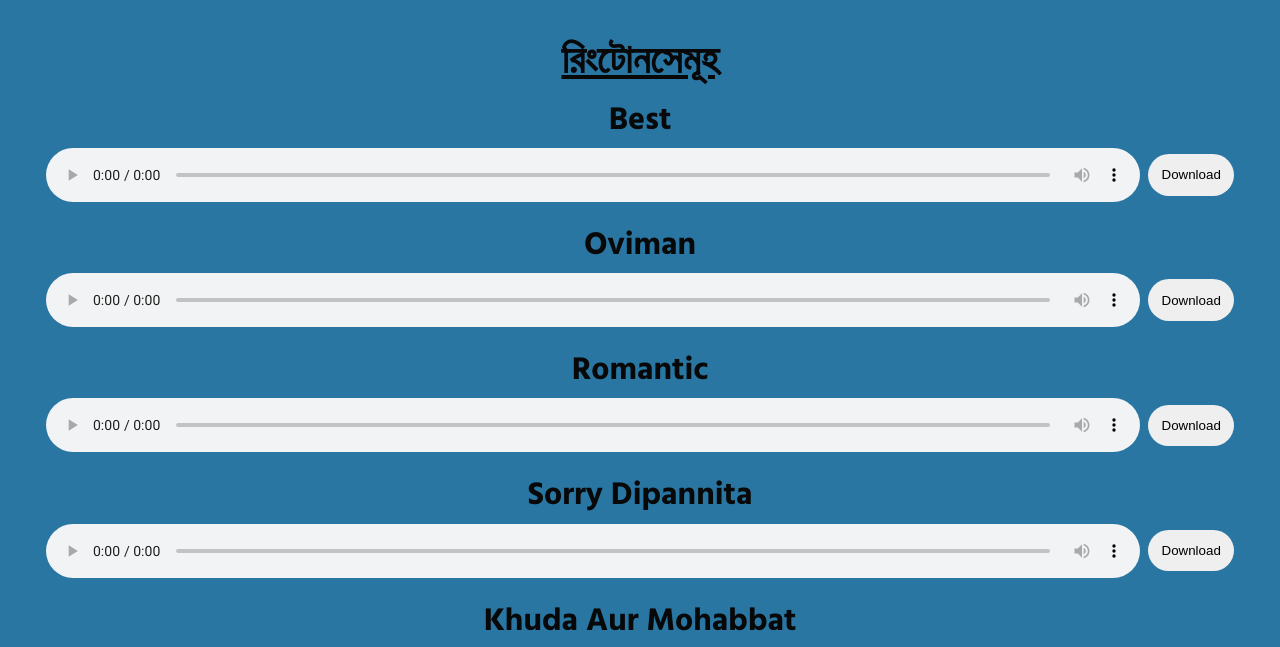
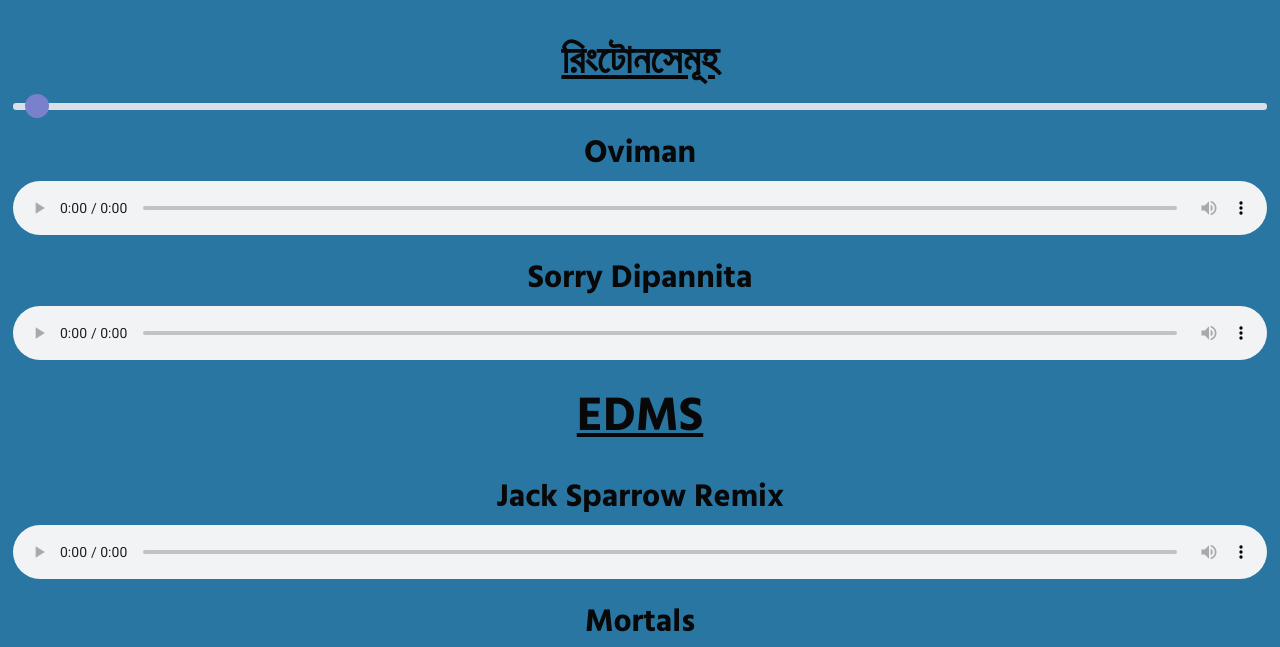
Before and after one commit to SamratBarai/samrats-work, a website: page htmls/ringtone.html in a window 1280 px wide. Shown: the part 132-779 px from the top of the page. Drawn offline with Linux system fonts and the light colour scheme; a web font is replaced by a local one.

Commit message:
Add volume controls

```diff
--- a/css/poems.css
+++ b/css/poems.css
@@ -11,7 +11,36 @@
   display: flex;
   flex-direction: column;
   align-items: center;
-  font-size: 1.1em;
+  font-size: 1em;
+}
+
+.audio-con {
+  display: flex;
+  flex-direction: column;
+  align-items: center;
+  gap: 1em;
+}
+
+#audio {
+  width: 98%;
+}
+
+#volume {
+  -webkit-appearance: none;
+  width: 95%;
+  height: 7px;
+  outline: none;
+  background: #dcdde6;
+  border-radius: 3px;
+}
+#volume::-webkit-slider-thumb {
+  -webkit-appearance: none;
+  appearance: none;
+  width: 24px;
+  height: 24px;
+  border-radius: 24px;
+  cursor: pointer;
+  background: #7a81cc;
 }
 
 .footer {
--- a/css/ringtone.css
+++ b/css/ringtone.css
@@ -1,6 +1,7 @@
 .rings-container {
   display: flex;
   flex-direction: column;
+  align-items: center;
   gap: 1em;
 }
 
@@ -9,10 +10,11 @@
   flex-direction: column;
   align-items: center;
   justify-content: center;
+  width: 100%;
   gap: 0.2em;
 }
 .audio-con {
-  width: 95%;
+  width: 98%;
   display: flex;
   align-items: center;
   justify-content: center;
@@ -20,7 +22,25 @@
   gap: 0.5em;
 }
 
-#audio {width: 90%;}
+#audio {width: 100%;}
+
+#volume {
+  -webkit-appearance: none;
+  width: 98%;
+  height: 7px;
+  outline: none;
+  background: #dcdde6;
+  border-radius: 3px;
+}
+#volume::-webkit-slider-thumb {
+  -webkit-appearance: none;
+  appearance: none;
+  width: 24px;
+  height: 24px;
+  border-radius: 24px;
+  cursor: pointer;
+  background: #7a81cc;
+}
 
 .download {
   padding: 1em;
--- a/htmls/ringtone.html
+++ b/htmls/ringtone.html
@@ -48,21 +48,15 @@
       <div style="height: 30px;"></div>
 
       <h1 style="text-align: center; text-decoration: underline; font-size: 2.5em;">রিংটোনসেমূহ</h1>
+      <div style="height: 10px;"></div>
 
       <div class="rings-container">
-        <div class="ring">
+        <input type="range" min="0" max="1000" value="10" id="volume">
+        <!-- <div class="ring">
           <h1>Best</h1>
           <div class="audio-con">
             <audio src="../rings/best.mp3" id="audio" controls></audio>
             <a href="../rings/best.mp3" download="best.mp3"><button class="download">Download</button></a>
-          </div>
-        </div>
-
-        <div class="ring">
-          <h1>Oviman</h1>
-          <div class="audio-con">
-            <audio src="../rings/Oviman Best friend.mp3" id="audio" controls></audio>
-            <a href="../rings/Oviman Best friend.mp3" download="Oviman.mp3"><button class="download">Download</button></a>
           </div>
         </div>
 
@@ -72,21 +66,21 @@
             <audio src="../rings/Romantic Ringtone.mp3" id="audio" controls></audio>
             <a href="../rings/Romantic Ringtone.mp3" download="Romantic.mp3"><button class="download">Download</button></a>
           </div>
+        </div> -->
+
+        <div class="ring">
+          <h1>Oviman</h1>
+          <div class="audio-con">
+            <audio src="../rings/Oviman Best friend.mp3" id="audio" controls></audio>
+            <!-- <a href="../rings/Oviman Best friend.mp3" download="Oviman.mp3"><button class="download">Download</button></a> -->
+          </div>
         </div>
 
         <div class="ring">
           <h1>Sorry Dipannita</h1>
           <div class="audio-con">
             <audio src="../rings/Sorry Dipannita.mp3" id="audio" controls></audio>
-            <a href="../rings/Sorry Dipannita.mp3" download="Sorry Dipannita.mp3"><button class="download">Download</button></a>
-          </div>
-        </div>
-
-        <div class="ring">
-          <h1>Khuda Aur Mohabbat</h1>
-          <div class="audio-con">
-            <audio src="../rings/Khuda aur mohabbat.mp3" id="audio" controls></audio>
-            <a href="../rings/Khuda aur mohabbat.mp3" download="Khuda aur mohabbat.mp3"><button class="download">Download</button></a>
+            <!-- <a href="../rings/Sorry Dipannita.mp3" download="Sorry Dipannita.mp3"><button class="download">Download</button></a> -->
           </div>
         </div>
 
@@ -96,7 +90,7 @@
           <h1>Jack Sparrow Remix</h1>
           <div class="audio-con">
             <audio src="../rings/Jack sparrow remix.mp3" id="audio" controls></audio>
-            <a href="../rings/Jack sparrow remix.mp3" download="Jack Sparrow Remix.mp3"><button class="download">Download</button></a>
+            <!-- <a href="../rings/Jack sparrow remix.mp3" download="Jack Sparrow Remix.mp3"><button class="download">Download</button></a> -->
           </div>
         </div>
 
@@ -104,7 +98,7 @@
           <h1>Mortals</h1>
           <div class="audio-con">
             <audio src="../rings/LXNGVX, Warriyo - Mortals Funk.mp3" id="audio" controls></audio>
-            <a href="../rings/LXNGVX, Warriyo - Mortals Funk.mp3" download="LXNGVX, Warriyo - Mortals Funk.mp3"><button class="download">Download</button></a>
+            <!-- <a href="../rings/LXNGVX, Warriyo - Mortals Funk.mp3" download="LXNGVX, Warriyo - Mortals Funk.mp3"><button class="download">Download</button></a> -->
           </div>
         </div>
 
@@ -112,14 +106,11 @@
           <h1>Sky High</h1>
           <div class="audio-con">
             <audio src="../rings/Sky High x Feel Good Mashup _ NCS.mp3" id="audio" controls></audio>
-            <a href="../rings/Sky High x Feel Good Mashup _ NCS.mp3" download="Sky High x Feel Good Mashup _ NCS.mp3"><button class="download">Download</button></a>
+            <!-- <a href="../rings/Sky High x Feel Good Mashup _ NCS.mp3" download="Sky High x Feel Good Mashup _ NCS.mp3"><button class="download">Download</button></a> -->
           </div>
         </div>
 
-
       </div>
-
-
 
       <div style="height: 1em;"></div>
       <div class="footer">
--- a/js/music.js
+++ /dev/null
@@ -1,4 +0,0 @@
-// Get all audio elements
-const audioElements = document.querySelectorAll('iframe');
-
-console.log(audioElements);
--- a/js/ringtone.js
+++ b/js/ringtone.js
@@ -1,5 +1,9 @@
 audios = document.querySelectorAll("audio");
+slider = document.getElementById("volume")
 
 audios.forEach(audio => {
     audio.volume = 0.1;
+    volume.addEventListener("input", function(){
+        audio.volume = slider.value / 1000
+    })
 });
```
Also changed, not shown: htmls/poems.html (+15 -0 lines), song/index.html (+26 -3 lines), images/R1.jpg (deleted), images/R2.jpg (deleted), images/R3.jpg (deleted), images/R4.jpg (deleted), images/R5.jpg (deleted), images/R6.jpg (deleted), images/R7.jpg (deleted), svg/down-arrow.svg (renamed from svg/down-arrow-arrows-svgrepo-com.svg), 1 other file.
